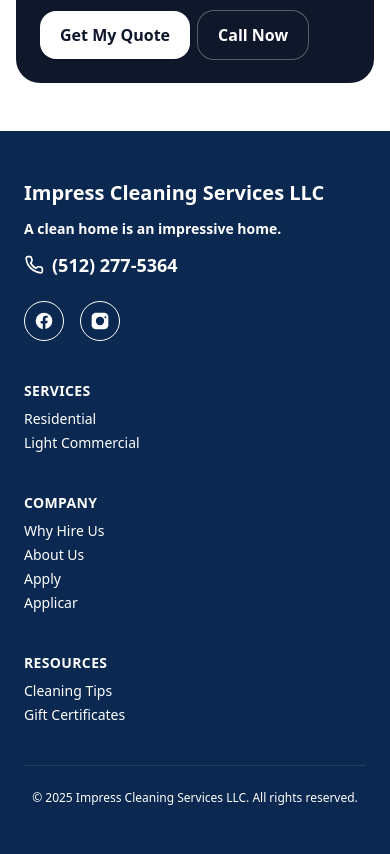
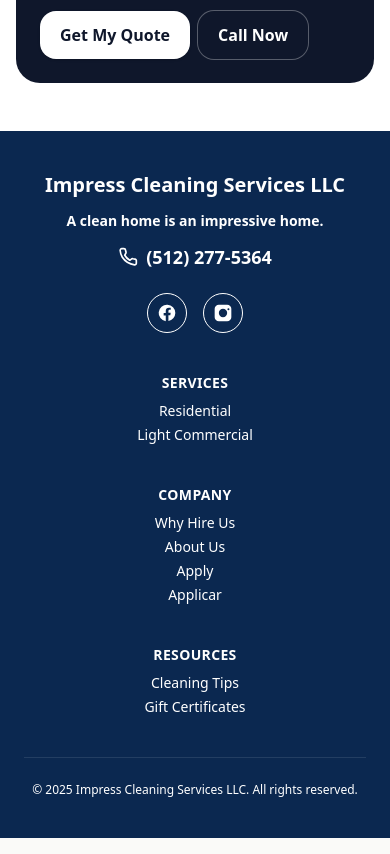
Before and after one commit to resp23f/impress-cleaning-site, a Next.js app: page / in a window 390 px wide. Shown: the part 3360-4214 px from the top of the page. Built offline with nearby package versions, Linux system fonts and the light colour scheme.

Commit message:
Fix mobile input sizing on quote form (Start Date, Frequency, Notes) for iPhone layout

```diff
--- a/src/components/Footer.jsx
+++ b/src/components/Footer.jsx
@@ -17,8 +17,9 @@ export default function Footer() {
 const year = new Date().getFullYear();
 
 return (
-<footer className="relative z-10 bg-[#0B2850] text-white py-12 px-6 md:px-12 [&_*]:!text-white">
-<div className="max-w-7xl mx-auto grid grid-cols-1 sm:grid-cols-2 md:grid-cols-4 gap-10">
+<footer className="relative z-10 bg-[#0B2850] text-white py-10 px-6 md:px-12 [&_*]:text-white">
+    <div className="max-w-7xl mx-auto grid grid-cols-1 sm:grid-cols-2 md:grid-cols-4 gap-10 text-center sm:text-left">
+
 {/* Contact */}
 <div>
     <h3 className="text-xl font-bold mb-3 text-white/90">
@@ -49,8 +50,8 @@ aria-hidden="true"
 <span>(512) 277-5364</span>
 </a>
 
-    <div className="flex gap-3 mt-3">
-        <div className="flex items-center gap-4 pt-2">
+<div className="flex gap-3 mt-3 justify-center sm:justify-start">
+    <div className="flex items-center gap-4 pt-2">
 
             <SocialIcon href="https://www.facebook.com/share/19vUj9gptf/?mibextid=wwXIfr" label="Facebook">
             {/* facebook */}
```
